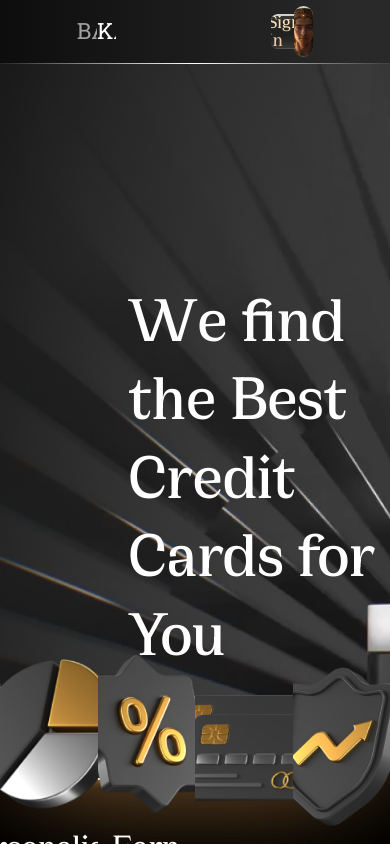
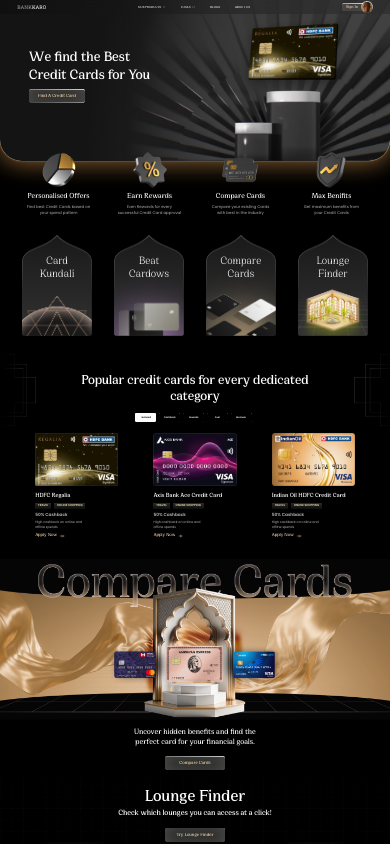
Before and after one commit to eeshan-srivastava/bankkaro, a React (Create React App) app: page / in a window 390 px wide. Built offline with nearby package versions, Linux system fonts and the light colour scheme.

Commit message:
chore: mobile view compatible

```diff
--- a/src/index.scss
+++ b/src/index.scss
@@ -1,3 +1,5 @@
+@import '/src/scss/breakpoints';
+
 @font-face {
     font-family: 'PPCirka';
     src: url('./resources/fonts/pp-crika/PPCirka-Light.otf') format('opentype');
@@ -26,6 +28,27 @@
     scroll-behavior: smooth;
     font-family: 'PPCirkaVariable', sans-serif;
     font-size: 8px;
+    @include breakpoint-xxs {
+        font-size: 1.8px;
+    }
+    @include breakpoint-xs {
+        font-size: 2px;
+    }
+    @include breakpoint-sm {
+        font-size: 2.8px;
+    }
+    @include breakpoint-md {
+        font-size: 4px;
+    }
+    @include breakpoint-lg {
+        font-size: 5px;
+    }
+    @include breakpoint-xl {
+        font-size: 6px;
+    }
+    @include breakpoint-ul {
+        font-size: 7.9px;
+    }
     overflow: hidden;
     scrollbar-width: thin;
     scrollbar-color: #000000 transparent;
--- a/src/presentation/bankkaro/BankKaro.scss
+++ b/src/presentation/bankkaro/BankKaro.scss
@@ -11,9 +11,12 @@
         flex-direction: column;
         width: 100%;
         //height: calc(100% - 8rem);
-        flex: 1;
+        //flex: 1;
+        height: 100%;
         overflow-y: auto;
         overflow-x: hidden;
+        //padding-top: 8rem;
+        scrollbar-width: none;
         //background-color: red;
     }
 }
--- a/src/presentation/bankkaro/footer/BKFooter.scss
+++ b/src/presentation/bankkaro/footer/BKFooter.scss
@@ -5,6 +5,7 @@
     width: 100%;
     min-height: 84.8rem;
     background-color: rgb(18, 18, 18);
+    position: relative;
 
     .bkFooter-container2{
         display: flex;
--- a/src/presentation/bankkaro/header/BKHeader.scss
+++ b/src/presentation/bankkaro/header/BKHeader.scss
@@ -3,8 +3,12 @@
     flex-direction: column;
     width: 100%;
     height: 8rem;
-    background: linear-gradient(90deg, rgb(13, 13, 13) 0%, rgb(41, 41, 41) 90%);
+    background: linear-gradient(90deg, rgb(13, 13, 13,0.5) 0%, rgb(41, 41, 41,0.5) 90%);
     //background-color: aquamarine;
+    position: fixed;
+    z-index: 100;
+    //background: rgba(255, 255, 255, 0.5);
+    backdrop-filter: blur(10px);
     .bkHeader-container2 {
         display: flex;
         flex-direction: row;
--- a/src/presentation/bankkaro/popularCards/PopularCards.scss
+++ b/src/presentation/bankkaro/popularCards/PopularCards.scss
@@ -6,6 +6,7 @@
     overflow: visible;
     //background-color: blue;
     margin-top: 10rem;
+    position: relative;
 
     .popularCards-container2 {
         display: flex;
--- a/src/presentation/bankkaro/testimonials/Testimonials.scss
+++ b/src/presentation/bankkaro/testimonials/Testimonials.scss
@@ -3,16 +3,16 @@
     flex-direction: column;
     overflow: visible;
     width: 100%;
-    min-height: 120.2rem;
+    height: 120.2rem;
     background-color: rgba(240, 240, 240, 1);
     position: relative;
 
     .testimonials-container2 {
         display: flex;
         width: 100%;
-        min-height: 120.2rem;
-        object-fit: cover;
-        object-position: center;
+        height: 120.2rem;
+        // object-fit: cover;
+        // object-position: center;
         position: absolute;
     }
 
@@ -20,7 +20,7 @@
         display: flex;
         flex-direction: column;
         width: 100%;
-        min-height: 120.2rem;
+        height: 120.2rem;
         z-index: 20;
         justify-content: center;
         //position: absolute;
--- a/src/presentation/widgets/common/GradientBorderView.tsx
+++ b/src/presentation/widgets/common/GradientBorderView.tsx
@@ -11,7 +11,7 @@
 
 const GradientBorderView = (props: Props) => {
     const { children, borderWidth, colors, borderRadius = '0rem', style } = props;
-    const gradient = `linear-gradient(180deg, ${colors.join(', ')})`;
+    const gradient = `linear-gradient(195deg, ${colors.join(', ')})`;
 
     return (
         <div
--- /dev/null
+++ b/src/scss/breakpoints.scss
@@ -0,0 +1,48 @@
+/* extra extra small devices */
+@mixin breakpoint-xxs {
+    @media only screen and (max-width: 400px) {
+        @content;
+    }
+}
+
+/* extra small devices */
+@mixin breakpoint-xs {
+    @media only screen and (min-width: 401px) and (max-width: 479px) {
+        @content;
+    }
+}
+
+/* small devices */
+@mixin breakpoint-sm {
+    @media only screen and (min-width: 480px) and (max-width: 767px) {
+        @content;
+    }
+}
+
+/* medium devices */
+@mixin breakpoint-md {
+    @media only screen and (min-width: 768px) and (max-width: 1023px) {
+        @content;
+    }
+}
+
+/* large devices */
+@mixin breakpoint-lg {
+    @media only screen and (min-width: 1024px) and (max-width: 1279px) {
+        @content;
+    }
+}
+
+/* extra large devices */
+@mixin breakpoint-xl {
+    @media only screen and (min-width: 1280px) and (max-width: 1440px) {
+        @content;
+    }
+}
+
+/* ultra large devices */
+@mixin breakpoint-ul {
+    @media only screen and (min-width: 1440px) {
+        @content;
+    }
+}
```
